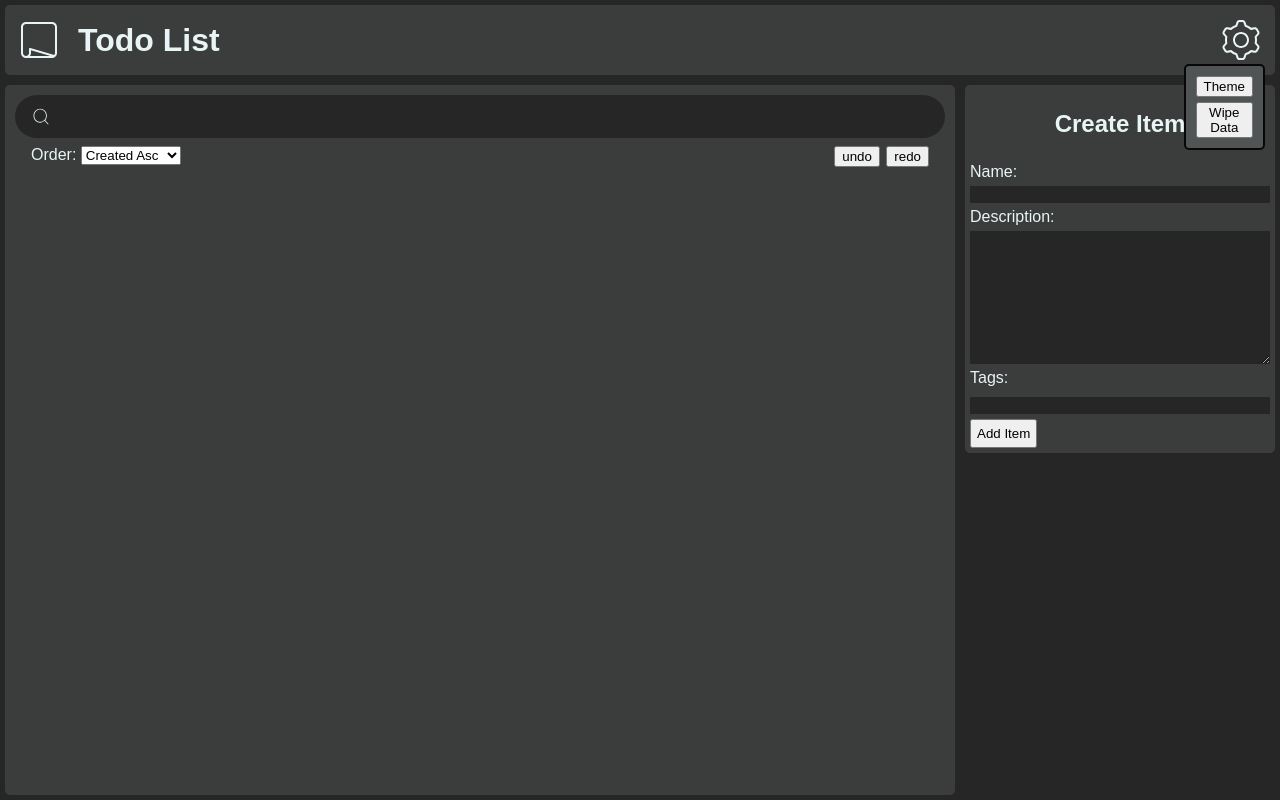
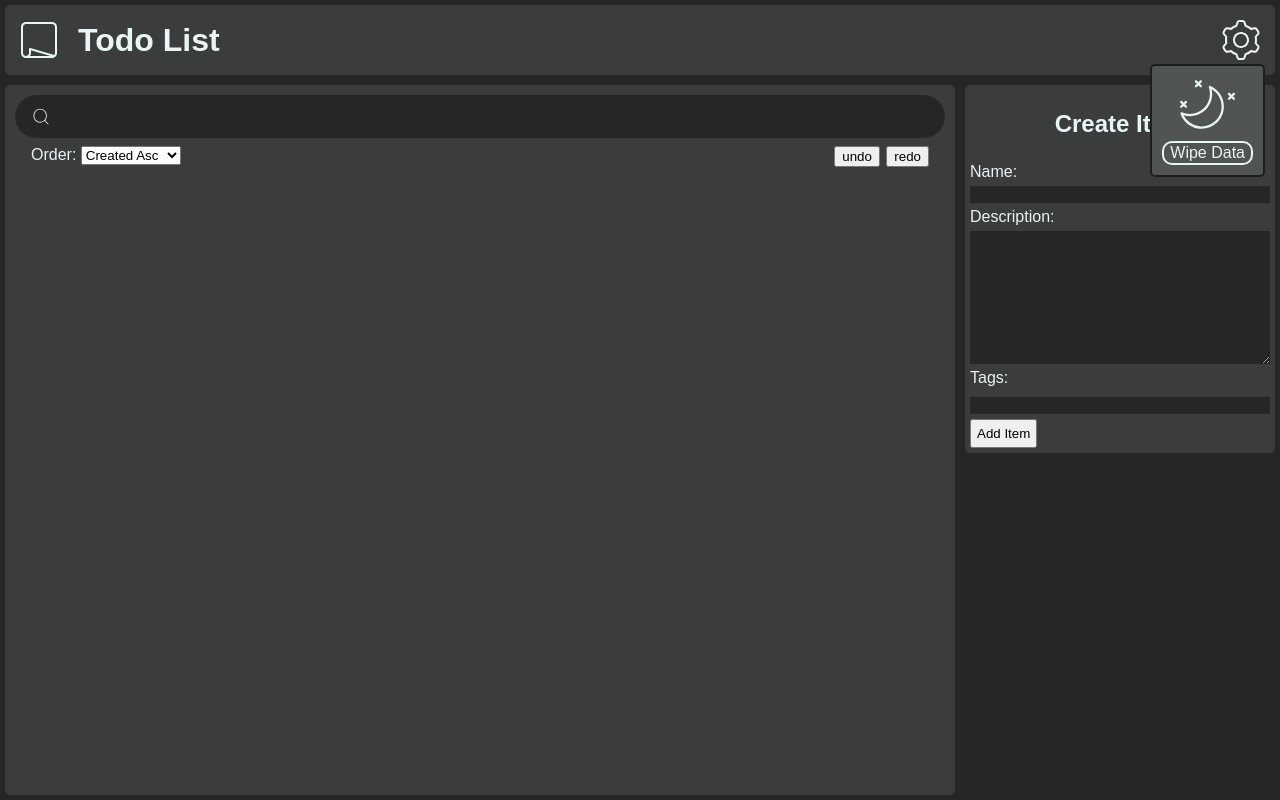
Before and after one commit to jamie-thompson-1024/TODO-React-App, a React (Create React App) app in the folder todo-app-react/: page / in a window 1280 px wide. Both pictures are taken after a click on the element 1241 px from the left and 40 px from the top of the page. Built offline with nearby package versions, Linux system fonts and the light colour scheme.

Commit message:
added theme button icon

```diff
--- a/todo-app-react/src/Components/App.css
+++ b/todo-app-react/src/Components/App.css
@@ -31,7 +31,7 @@
   --theme-background-2: #505454;
 
   --theme-foreground-text: #e9f4f5;
-  --theme-foreground-border: #070707;
+  --theme-foreground-border: #1d1d1d;
 
   --theme-select-border: #0496ff;
 
@@ -44,7 +44,7 @@
   --theme-background-1: #e4e4e4;
   --theme-background-2: #acacac;
 
-  --theme-foreground-text: #262626;
+  --theme-foreground-text: #353535;
   --theme-foreground-border: #929292;
 
   --theme-select-border: #0496ff;
--- a/todo-app-react/src/Components/Header/Settings.css
+++ b/todo-app-react/src/Components/Header/Settings.css
@@ -11,10 +11,29 @@
     cursor: pointer;
 }
 
+.Settings-wipe
+{
+    background-color: transparent;
+    border: 2px solid var(--theme-foreground-text);
+    border-radius: 10px;
+    color: var(--theme-foreground-text);
+    font-size: 1em;
+
+    width: max-content;
+}
+
 .Settings-button > img
 {
     width: 100%;
     height: 100%;
+}
+
+.Settings-themeButton
+{
+    background-color: transparent;
+    border: none;
+
+    width: 5em;
 }
 
 .Settings-menu
@@ -32,6 +51,8 @@
     padding: 10px;
 
     flex-direction: column;
+    align-items: center;
+    justify-content: flex-start;
     row-gap: 5px;
 }
 
--- a/todo-app-react/src/Components/Header/Settings.tsx
+++ b/todo-app-react/src/Components/Header/Settings.tsx
@@ -15,11 +15,17 @@ function Settings()
         return `./Assets/cog-logo-${theme.toString()}.svg`;
     }, []);
 
+    const themeSvgLogoPath = useCallback((theme: Theme) => {
+        return `./Assets/theme-logo-${theme.toString()}.svg`;
+    }, []);
+
     const [cogSvgLogo, setCogSvgLogo] = useState(cogSvgLogoPath(settings.theme));
+    const [themeSvgLogo, setThemeSvgLogo] = useState(themeSvgLogoPath(settings.theme));
 
     const updateTheme = useCallback(() => {
-        setCogSvgLogo(cogSvgLogoPath(settings.theme))
-    }, [cogSvgLogoPath, settings]);
+        setCogSvgLogo(cogSvgLogoPath(settings.theme));
+        setThemeSvgLogo(themeSvgLogoPath(settings.theme));
+    }, [cogSvgLogoPath, settings, themeSvgLogoPath]);
 
     const toggleMenu = useCallback(() => {
         setShowMenu(!showMenu);
@@ -50,7 +56,9 @@ function Settings()
                 <img src={cogSvgLogo} alt="cog"></img>
             </div>
             <div className={"Settings-menu" + ( showMenu ? "" : " Settings-hidden" )}>
-                <button className="Settings-themeButton" onClick={toggleTheme}>Theme</button>
+                <button className="Settings-themeButton" onClick={toggleTheme}>
+                    <img src={themeSvgLogo} alt="Theme"></img>
+                </button>
                 <button className="Settings-wipe" onClick={wipeData}>Wipe Data</button>
             </div>
         </div>
```
Also changed, not shown: todo-app-react/public/Assets/theme-logo-dark.svg (added), todo-app-react/public/Assets/theme-logo-light.svg (added).
